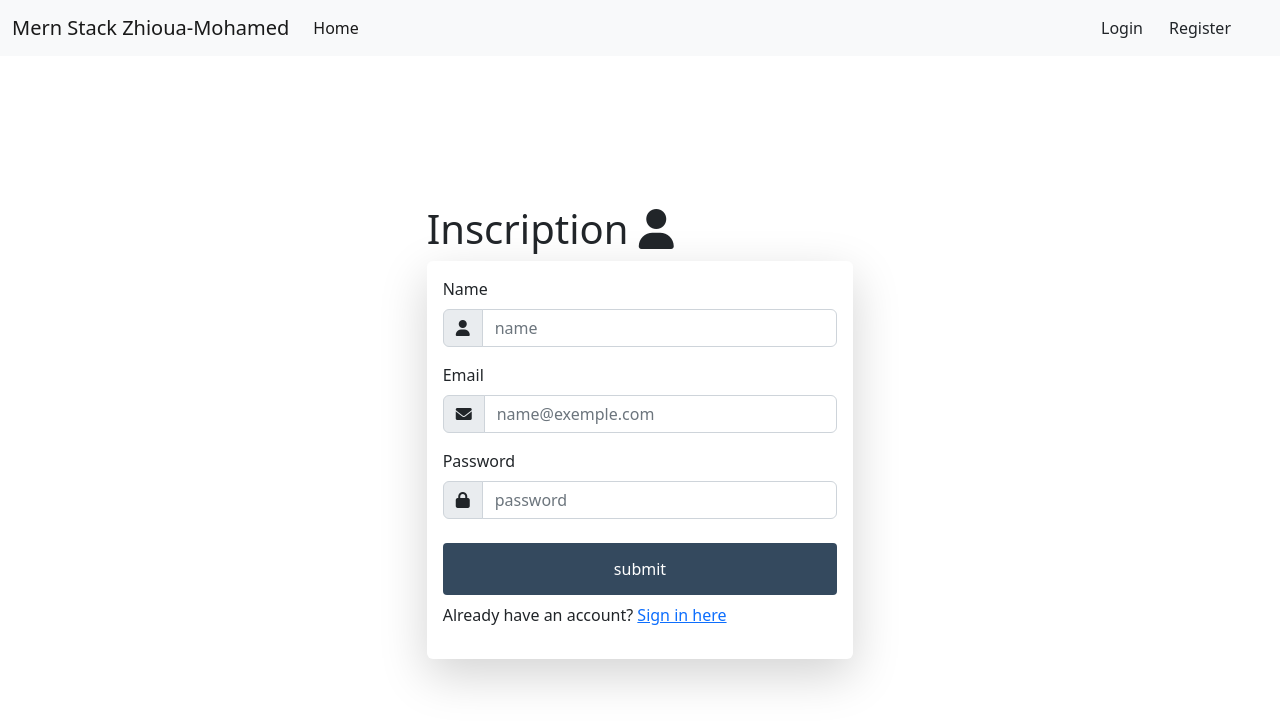
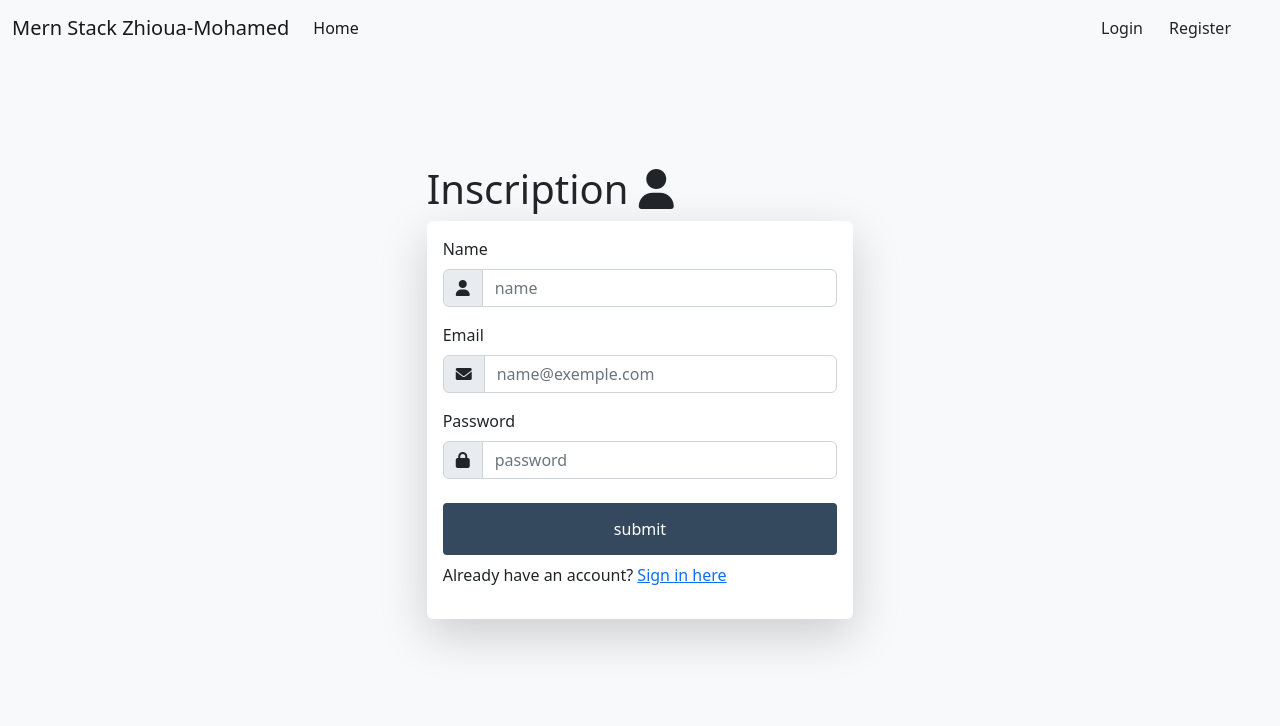
Before and after one commit to mohamedzhioua/ZiwiShop-ecommerce, a React (Create React App) app in the folder client/: page /signup in a window 1280 px wide. Shown: the top 726 px of the page. Built offline with nearby package versions, Linux system fonts and the light colour scheme.

Commit message:
added style to the navbar

```diff
--- a/client/src/App.js
+++ b/client/src/App.js
@@ -1,27 +1,24 @@
- import './App.css';
- import Signin from './pages/Signin/Signin'
- import Signup from './pages/Signup/Signup'
- import Home from './pages/Home/Home'
- import {
-  BrowserRouter,
-  Routes,
-  Route,
-} from "react-router-dom";
-import Navbar from './components/Navbar';
+import "./App.css";
+import Signin from "./pages/Signin/Signin";
+import Signup from "./pages/Signup/Signup";
+import Home from "./pages/Home/Home";
+import { BrowserRouter, Routes, Route } from "react-router-dom";
+import Navbar from "./components/Navbar";
 
 function App() {
   return (
     <BrowserRouter>
+        <div className="bg-light" style={{height: "100vh"}}>
+      <Navbar />
+      <Routes>
+        <Route index element={<Signin />} />
 
-    <Navbar />
-    <Routes>
-    <Route index element={<Signin />} />
-
-        <Route  path="/"  element={<Home />} />
+        <Route path="/" element={<Home />} />
         <Route path="/signin" element={<Signin />} />
         <Route path="/signup" element={<Signup />} />
       </Routes>
-   </BrowserRouter>
+      </div>
+    </BrowserRouter>
   );
 }
 
--- a/client/src/components/Navbar.js
+++ b/client/src/components/Navbar.js
@@ -4,7 +4,9 @@ function Navbar() {
   return (
     <nav className="navbar navbar-expand-lg navbar-light bg-light">
       <div className="container-fluid">
-        <Link className="navbar-brand" to="#">Mern Stack Zhioua-Mohamed</Link>
+        <Link className="navbar-brand" to="#">
+          Mern Stack Zhioua-Mohamed
+        </Link>
         <button
           className="navbar-toggler"
           type="button"
@@ -27,14 +29,12 @@ function Navbar() {
           </ul>
           <div className="d-flex">
             <div className="mx-4">
-
               <Link className="btn btn-outline" to="/signin">
                 Login
               </Link>
               <Link className="btn btn-outline" to="/signup">
                 Register
               </Link>
-
             </div>
           </div>
         </div>
--- a/client/src/pages/Signup/Signup.css
+++ b/client/src/pages/Signup/Signup.css
@@ -3,7 +3,7 @@
     justify-content: center;
     align-items: center;
     width: 100vw;
-    height: 100vh;
+    height: 90vh;
   }
   button {
     width: 100%;
```
